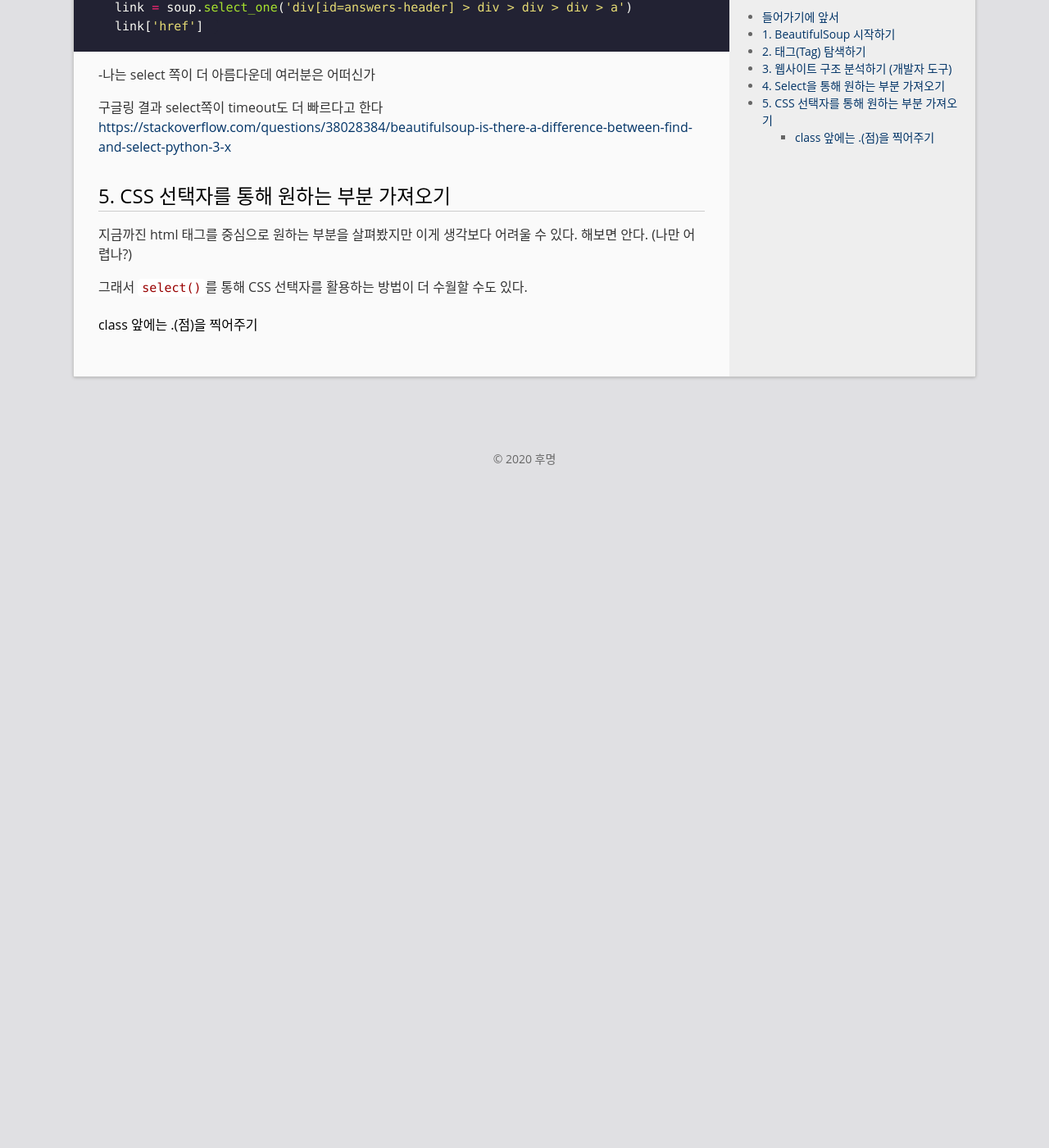
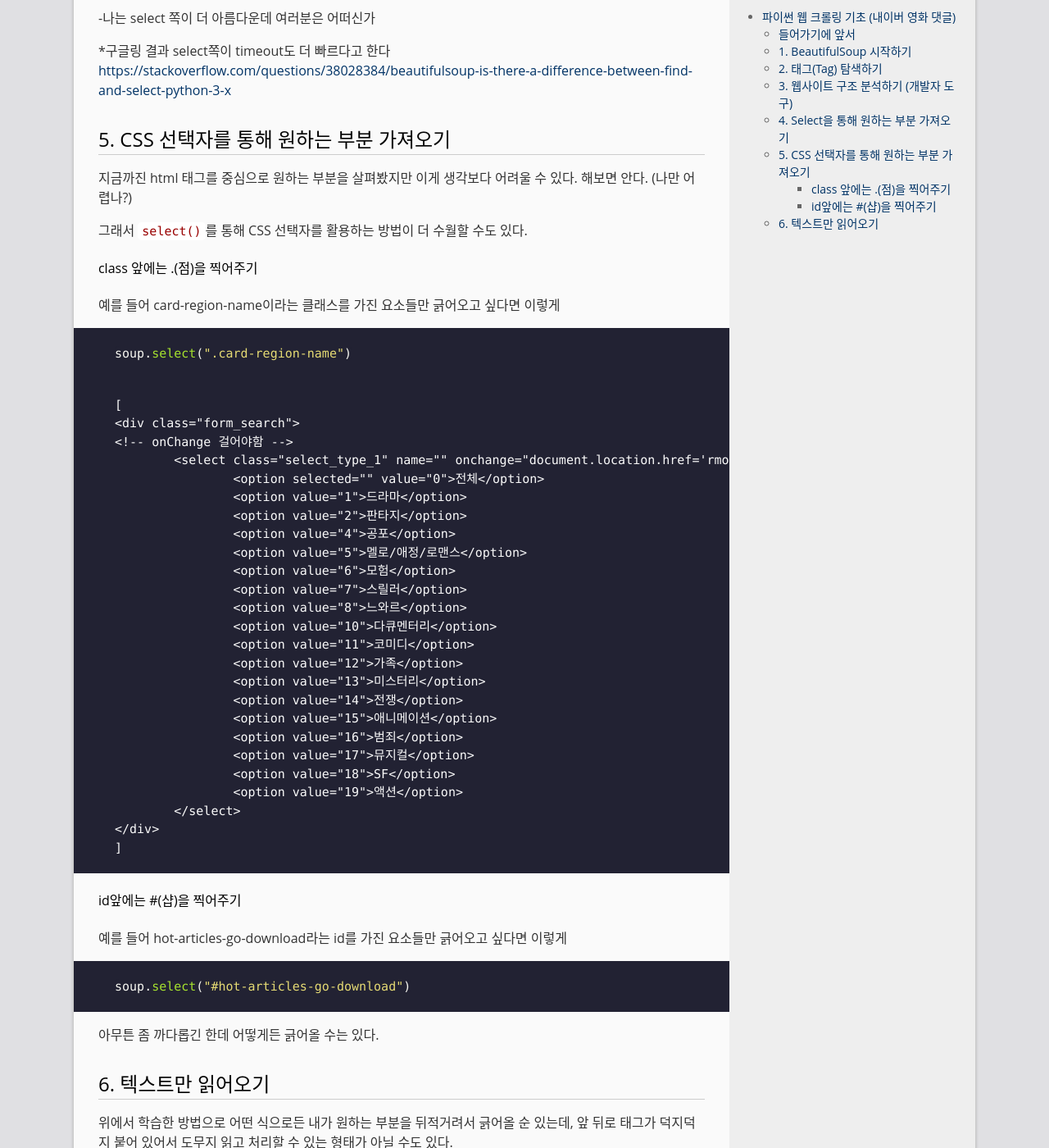
Before and after one commit to gnaud221/gnaud221.github.com, a Jekyll site: the page built from _posts/2020-05-02-movie.md, in a window 1280 px wide and 1400 px high, scrolled down 4676 px. Shown: the whole window at 82% size. Built offline with Jekyll 4.4.1, drawn with Linux system fonts in a browser that asks for light colours; before the commit the page ends 5306 px from its top, so only the background shows below that; some of the changed text lies outside the part shown.

Commit message:
Update 2020-05-02-movie.md

````diff
--- a/_posts/2020-05-02-movie.md
+++ b/_posts/2020-05-02-movie.md
@@ -7,8 +7,7 @@ permalink: /archivers/movie
 ---
 
 
-파이썬 웹 크롤링 기초 (내이버 영화 댓글)
-
+# 파이썬 웹 크롤링 기초 (내이버 영화 댓글)
 **목차**
 
 1.  **BeautifulSoup 시작하기**
@@ -60,7 +59,6 @@ print(soup)
 
 
 ## 2. 태그(Tag) 탐색하기 ###
-
  HTML 문서를 잘 보면 < > 기호를 활용해서 다양한 태그를 사용한다. HTML 문법까지 설명하면 너무 깊어지니… 넘어가자.
 
 어쨌든 p 태그만 찾아서 출력해보자. 이렇게 하면 첫번째 p 태그를 찾아 준다.
@@ -82,7 +80,6 @@ print(soup.p)
 print(soup.p.string)
 ~~~
 None
-
 이제 h1 태그도 한 번 출력해보자.
 
 ~~~py
@@ -123,7 +120,7 @@ print(child)
 
 ~~~
 당연히 지정된 태그의 상위 항목을 가져올 수도 있다. 이건  `.parents`를 사용한다. 이건 ul 상위에 있는 body 태그를 출력한 후, 전체 html 까지 추가로 출력한다. 계속 상위로 타고 올라가는 거라 생각하면 된다
-~~~ py
+~~~py
 for parent in soup.ul.parents:
 
 print(parent)
@@ -139,31 +136,24 @@ print(d)
 
 ##  3. 웹사이트 구조 분석하기 (개발자 도구) ###
 
-
 위와 같이 태그만으로 텍스트를 뽑아서 웹사이트 구조를 확인하는 건 너무 피곤한 일이다. 그래서 그걸 간편하게 도와줄 개발자 도구를 사용하는 게 좋다. 거의 모든 웹 브라우저는 개발자 도구를 사용할 수 있도록 되어 있다.
-
 
 크롬에서는 그냥  **F12** 키를 누르면 바로 창이 뜬다. 내가 마우스를 어디에 갖다대는지에 따라 HTML 문서에서 해당하는 부분을 보여준다. 그러니 우리는 이걸 통해 웹사이트에 포함된 태그들을 확인하면 된다.
 
-
 ## 4.  `Select`을 통해 원하는 부분 가져오기
-
 
 지금까지 태그를 확인하는 감을 익혔다면 이번엔 원하는 부분을 모두 가져올 수 있는  `Select`을 익힐 차례다.
 
-
 예를 들어 h2 태그를 모두 찾고 싶다고 하면 이렇게.
-
 ~~~py
 print(soup.select("h2"))
 ~~~
 
 그러면 결과 값을 리스트로 돌려준다. 이런 식으로
 []
+
 -select 와 find는 기본적으로 같은 역할은 한다
-
 -find의 경우 .find( 태그이름, class_="클래스이름") 과 같이 지정해줘야 하지만
-
 -select의 경우 .select(태그이름.클래스이름)과 같이 띄어쓰기 만으로 설정이 가능하다.
 
 예시
@@ -179,12 +169,8 @@ soup = BeautifulSoup(html.content, 'html.parser')
 #find의 경우 title = soup.find('div', class_='gbest-cate')
 #select의 경우 title = soup.select_one('div.gbest-cate')
 ~~~
-
-
 -select의 장점은 css 셀렉터를 따라가기 편하다는 것이다.
-
 -find의 경우 깊숙히 숨어있는 태그를 따기 위해서는 여러 번의 find 메소드를 사용해야하는 반면
-
 -select의 경우 .select_one('div.classname > div > span) 처럼 더 직관적인 형태로 태그를 쫓을 수 있다.
 
 ~~~py
@@ -197,7 +183,6 @@ link = soup.select_one('div[id=answers-header] > div > div > div > a')
 link['href']
 ~~~
 
----
 ~~~py
 #find
 link = soup.find('div', id='answers-header').div.div.div.a
@@ -206,12 +191,15 @@ link['href']
 link = soup.select_one('div[id=answers-header] > div > div > div > a')
 link['href']
 ~~~
+-나는 select 쪽이 더 아름다운데 여러분은 어떠신가
+
+*구글링 결과 select쪽이 timeout도 더 빠르다고 한다
+[https://stackoverflow.com/questions/38028384/beautifulsoup-is-there-a-difference-between-find-and-select-python-3-x](https://stackoverflow.com/questions/38028384/beautifulsoup-is-there-a-difference-between-find-and-select-python-3-x)
 
 
--나는 select 쪽이 더 아름다운데 여러분은 어떠신가
 
-구글링 결과 select쪽이 timeout도 더 빠르다고 한다
-[https://stackoverflow.com/questions/38028384/beautifulsoup-is-there-a-difference-between-find-and-select-python-3-x](https://stackoverflow.com/questions/38028384/beautifulsoup-is-there-a-difference-between-find-and-select-python-3-x)
+
+
 ## 5. CSS 선택자를 통해 원하는 부분 가져오기
 
 지금까진 html 태그를 중심으로 원하는 부분을 살펴봤지만 이게 생각보다 어려울 수 있다. 해보면 안다. (나만 어렵나?)
@@ -220,3 +208,56 @@ link['href']
 그래서 `select()`를 통해 CSS 선택자를 활용하는 방법이 더 수월할 수도 있다.
 
 #### class 앞에는 .(점)을 찍어주기
+
+예를 들어 card-region-name이라는 클래스를 가진 요소들만 긁어오고 싶다면 이렇게
+~~~py
+soup.select(".card-region-name")
+~~~
+```
+[
+<div class="form_search">
+<!-- onChange 걸어야함 -->
+	<select class="select_type_1" name="" onchange="document.location.href='rmovie.nhn?sel=cnt&amp;date=20200515&amp;tg='+this.value" size="1" style="width:120px;" title="카테고리 선택">
+		<option selected="" value="0">전체</option>
+		<option value="1">드라마</option>
+		<option value="2">판타지</option>
+		<option value="4">공포</option>
+		<option value="5">멜로/애정/로맨스</option>
+		<option value="6">모험</option>
+		<option value="7">스릴러</option>
+		<option value="8">느와르</option>
+		<option value="10">다큐멘터리</option>
+		<option value="11">코미디</option>
+		<option value="12">가족</option>
+		<option value="13">미스터리</option>
+		<option value="14">전쟁</option>
+		<option value="15">애니메이션</option>
+		<option value="16">범죄</option>
+		<option value="17">뮤지컬</option>
+		<option value="18">SF</option>
+		<option value="19">액션</option>
+	</select>
+</div>
+]
+```
+#### id앞에는 #(샵)을 찍어주기
+
+예를 들어 hot-articles-go-download라는 id를 가진 요소들만 긁어오고 싶다면 이렇게
+~~~py
+soup.select("#hot-articles-go-download")
+~~~
+
+아무튼 좀 까다롭긴 한데 어떻게든 긁어올 수는 있다.
+
+## 6. 텍스트만 읽어오기
+위에서 학습한 방법으로 어떤 식으로든 내가 원하는 부분을 뒤적거려서 긁어올 순 있는데, 앞 뒤로 태그가 덕지덕지 붙어 있어서 도무지 읽고 처리할 수 있는 형태가 아닐 수도 있다.
+
+정작 내가 원하는 부분은 실제로 쓰여진 텍스트이기 때문에 그 부분만 추출하려면  `.get_text()`를 사용해야 한다.
+
+아까 위에서  `soup.select(".card-title")`이라는 걸 통해 class가 card-title인 것들만 리스트로 모아놓았었다. 거기서 텍스트를 뽑아보고 싶다면 이렇게 하면 되겠다. 앞에 10개만 출력해보자.
+~~~py
+for x in  range(0,10):
+
+print(soup.select(".card-title")[x].get_text())
+~~~
+일단 오늘은 여기까지.
````
